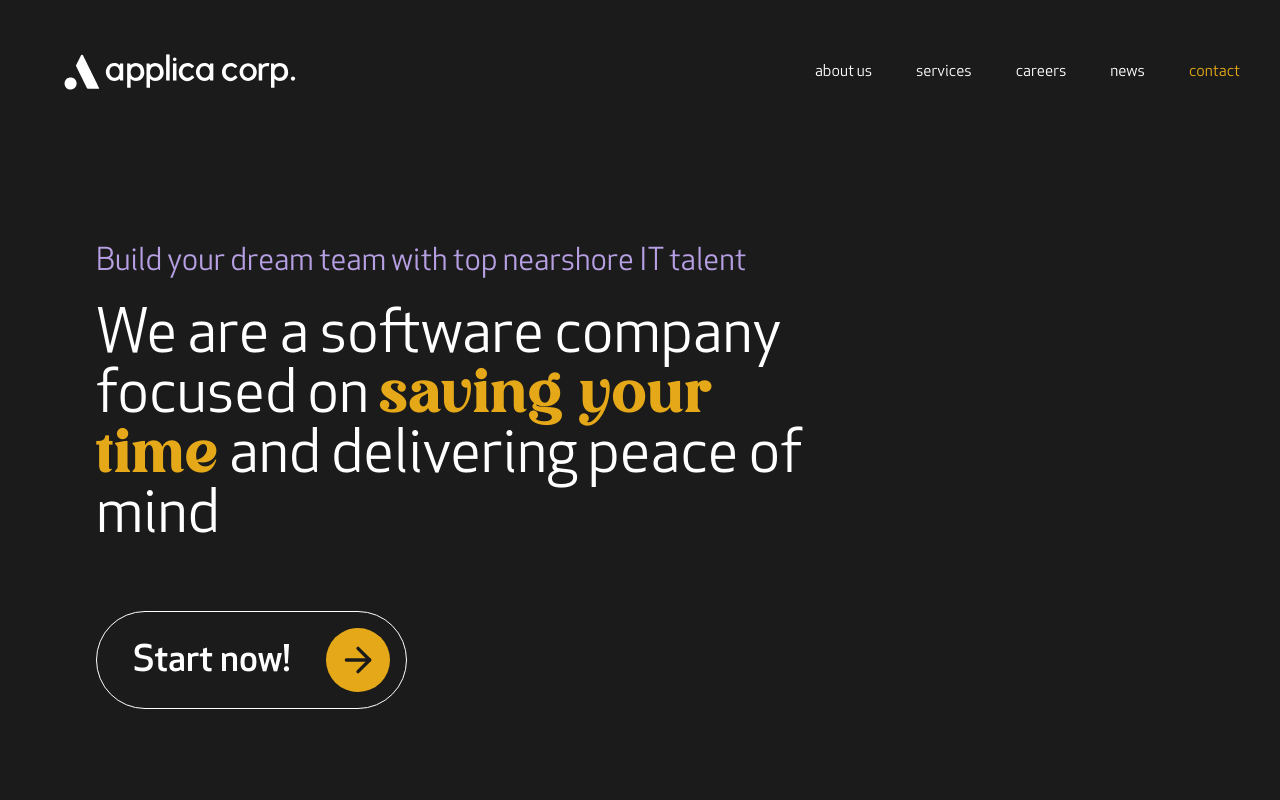
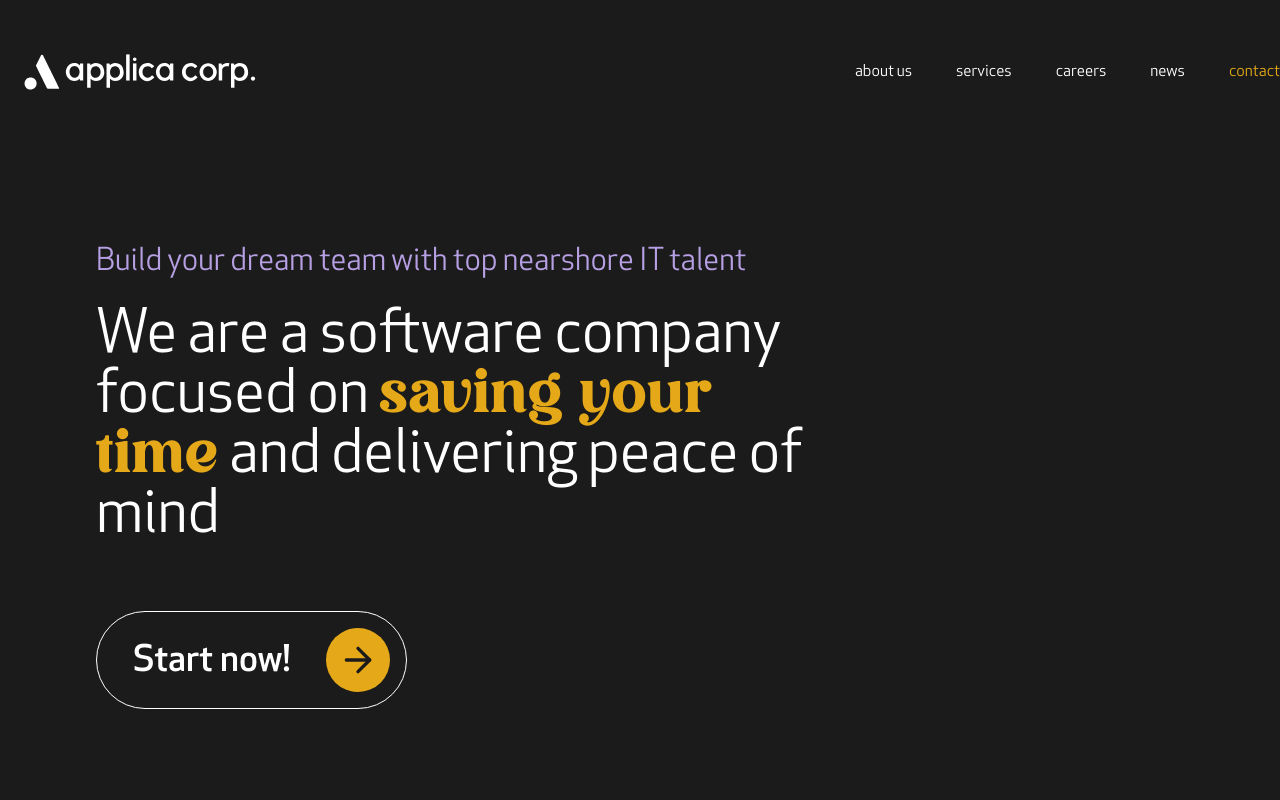
Before and after one commit to applicauy/applicawebsite, a Next.js app: page / in a window 1280 px wide. Shown: the top 800 px of the page. Built offline with nearby package versions, Linux system fonts and the light colour scheme.

Commit message:
Usage of Tailwind's `container` CSS class

```diff
--- a/src/app/navbar.tsx
+++ b/src/app/navbar.tsx
@@ -6,7 +6,7 @@ import { apexFont } from "@/assets/fonts";
 export default function NavBar() {
   return (
     <nav className={`sticky flex justify-center ${apexFont.className}`}>
-      <div className="flex justify-between content-center max-w-[1200px] w-full px-5 md:px-0 py-8">
+      <div className="flex justify-between content-center container px-5 md:px-0 py-8">
         <div className="logo">
           <Image alt="Applica's logo" src={logo} height={80} />
         </div>
--- a/src/components/section.tsx
+++ b/src/components/section.tsx
@@ -12,13 +12,12 @@ export default function Section({
     <section
       className={
         "flex justify-center items-center" +
-        (classNameOuter ? " " + classNameOuter : "")
+        (classNameOuter ? " " + classNameOuter : "") +
+        (classNameInner ? " " + classNameInner : "")
       }
     >
       <div
-        className={
-          "max-w-[1200px]" + (classNameInner ? " " + classNameInner : "")
-        }
+        className={"container" + (classNameInner ? " " + classNameInner : "")}
       >
         {children}
       </div>
```
